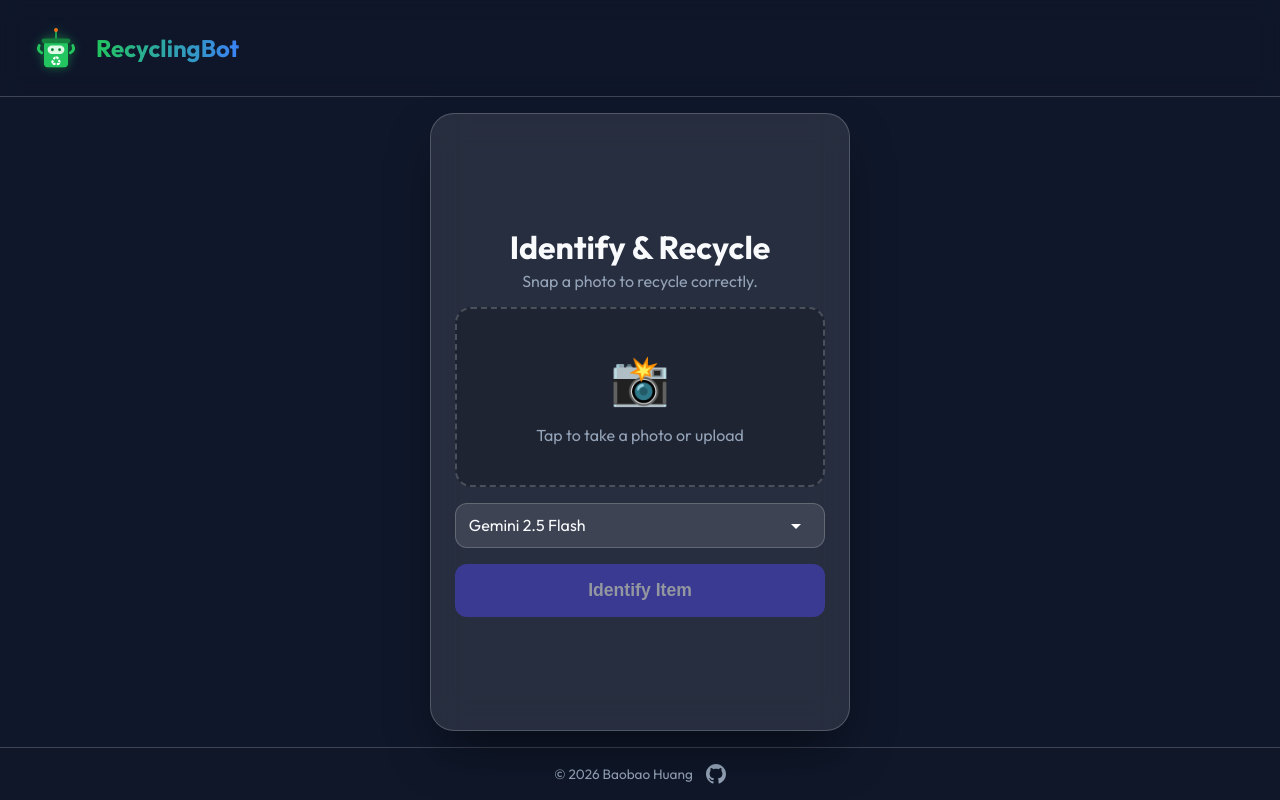
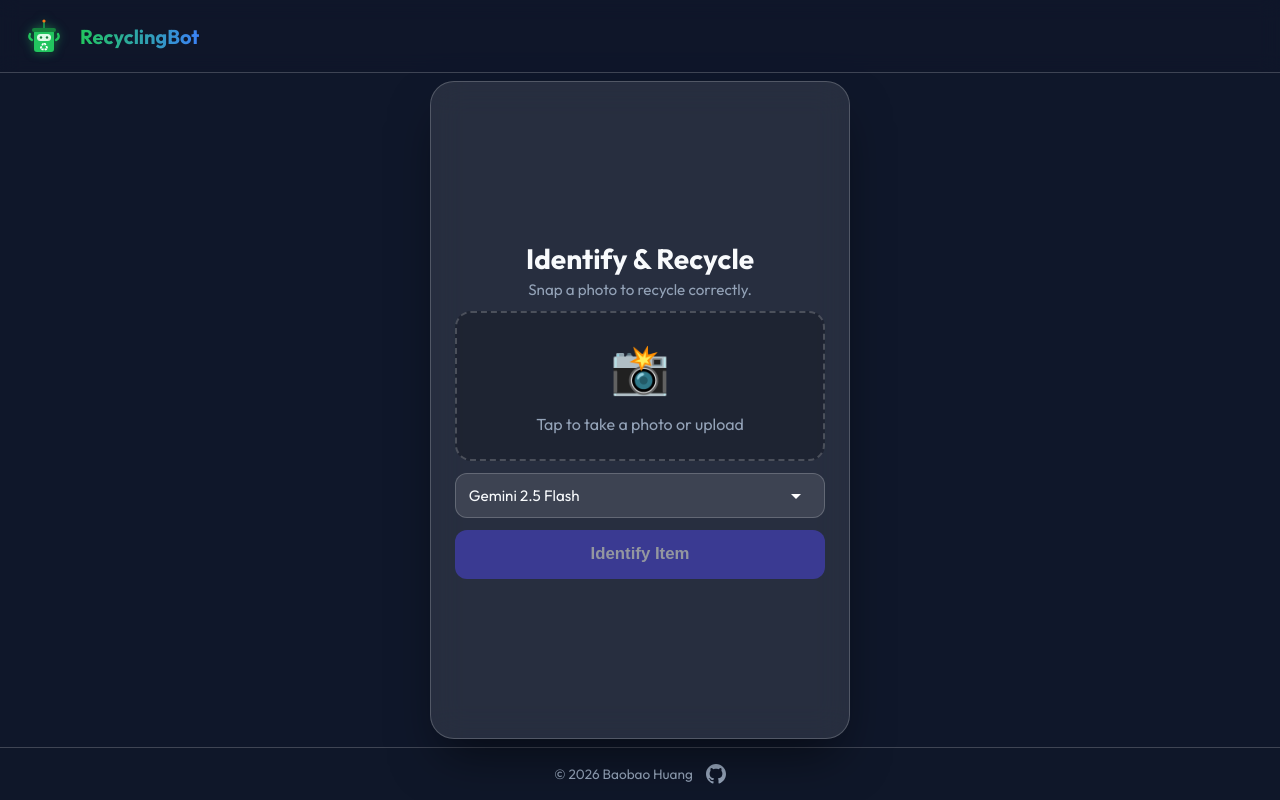
Before and after one commit to BubbleWong/RecyclingBot, a website: page public/index.html in a window 1280 px wide. Drawn offline with Linux system fonts and the light colour scheme.

Commit message:
tweak view point

```diff
--- a/public/style.css
+++ b/public/style.css
@@ -40,7 +40,8 @@ body {
 /* App Header */
 .app-header {
     width: 100%;
-    padding: 1.5rem 2rem;
+    padding: 1rem 1.5rem;
+    /* Reduced padding */
     display: flex;
     justify-content: space-between;
     align-items: center;
@@ -59,13 +60,15 @@ body {
 }
 
 .app-logo {
-    width: 48px;
-    height: 48px;
+    width: 40px;
+    /* slightly smaller */
+    height: 40px;
     filter: drop-shadow(0 0 5px rgba(34, 197, 94, 0.5));
 }
 
 .app-header h1 {
-    font-size: 1.5rem;
+    font-size: 1.25rem;
+    /* slightly smaller */
     font-weight: 700;
     margin: 0;
     background: linear-gradient(to right, #22c55e, #3b82f6);
@@ -80,31 +83,31 @@ body {
     backdrop-filter: blur(16px);
     border: 1px solid var(--glass-border);
     border-radius: 24px;
-    padding: 1.5rem;
-    /* Reduced padding */
+    padding: 1rem 1.5rem;
+    /* Reduced vertical padding */
     width: 90%;
     max-width: 420px;
     text-align: center;
     box-shadow: 0 25px 50px -12px rgba(0, 0, 0, 0.5);
-    margin: 1rem auto;
+    margin: 0.5rem auto;
     /* Reduced margin */
-    /* Center with margin */
     flex: 1;
-    /* Allow growing to push footer down */
     display: flex;
     flex-direction: column;
     justify-content: center;
 }
 
 .hero-text h2 {
-    font-size: 2rem;
+    font-size: 1.75rem;
+    /* slightly smaller */
     margin-bottom: 0.25rem;
 }
 
 .hero-text p {
     color: var(--text-dim);
-    margin-bottom: 1rem;
-    /* Reduced from 2rem */
+    margin-bottom: 0.75rem;
+    /* Reduced margin */
+    font-size: 0.95rem;
 }
 
 /* Upload Area */
@@ -112,8 +115,8 @@ body {
     background: rgba(0, 0, 0, 0.2);
     border: 2px dashed var(--glass-border);
     border-radius: 16px;
-    height: 180px;
-    /* Reduced specificially for mobile spacing */
+    height: 150px;
+    /* Reduced height */
     display: flex;
     justify-content: center;
     align-items: center;
@@ -121,7 +124,8 @@ body {
     overflow: hidden;
     position: relative;
     transition: all 0.3s ease;
-    margin-bottom: 1rem;
+    margin-bottom: 0.75rem;
+    /* Reduced margin */
 }
 
 .upload-area:hover {
@@ -176,7 +180,8 @@ body {
 
 /* Model Selector */
 .model-selector-container {
-    margin-bottom: 1rem;
+    margin-bottom: 0.75rem;
+    /* Reduced margin */
     width: 100%;
 }
 
@@ -187,7 +192,8 @@ body {
     border: 1px solid var(--glass-border);
     background: rgba(255, 255, 255, 0.1);
     color: var(--text-light);
-    font-size: 1rem;
+    font-size: 0.95rem;
+    /* Slightly smaller font */
     font-family: inherit;
     cursor: pointer;
     outline: none;
@@ -214,12 +220,14 @@ body {
 /* Buttons */
 .primary-btn {
     width: 100%;
-    padding: 1rem;
+    padding: 0.9rem;
+    /* Slightly reduced padding */
     border-radius: 12px;
     border: none;
     background: var(--primary);
     color: white;
-    font-size: 1.1rem;
+    font-size: 1.05rem;
+    /* Slightly smaller font */
     font-weight: 600;
     cursor: pointer;
     transition: transform 0.2s, background 0.2s;
@@ -242,10 +250,12 @@ body {
 
 /* Result Card */
 .result-card {
-    margin-top: 1.5rem;
+    margin-top: 1rem;
+    /* Reduced margin */
     background: rgba(255, 255, 255, 0.05);
     border-radius: 16px;
-    padding: 1.5rem;
+    padding: 1rem;
+    /* Reduced padding */
     text-align: left;
     border-left: 5px solid transparent;
     animation: slideUp 0.4s ease-out;
```
